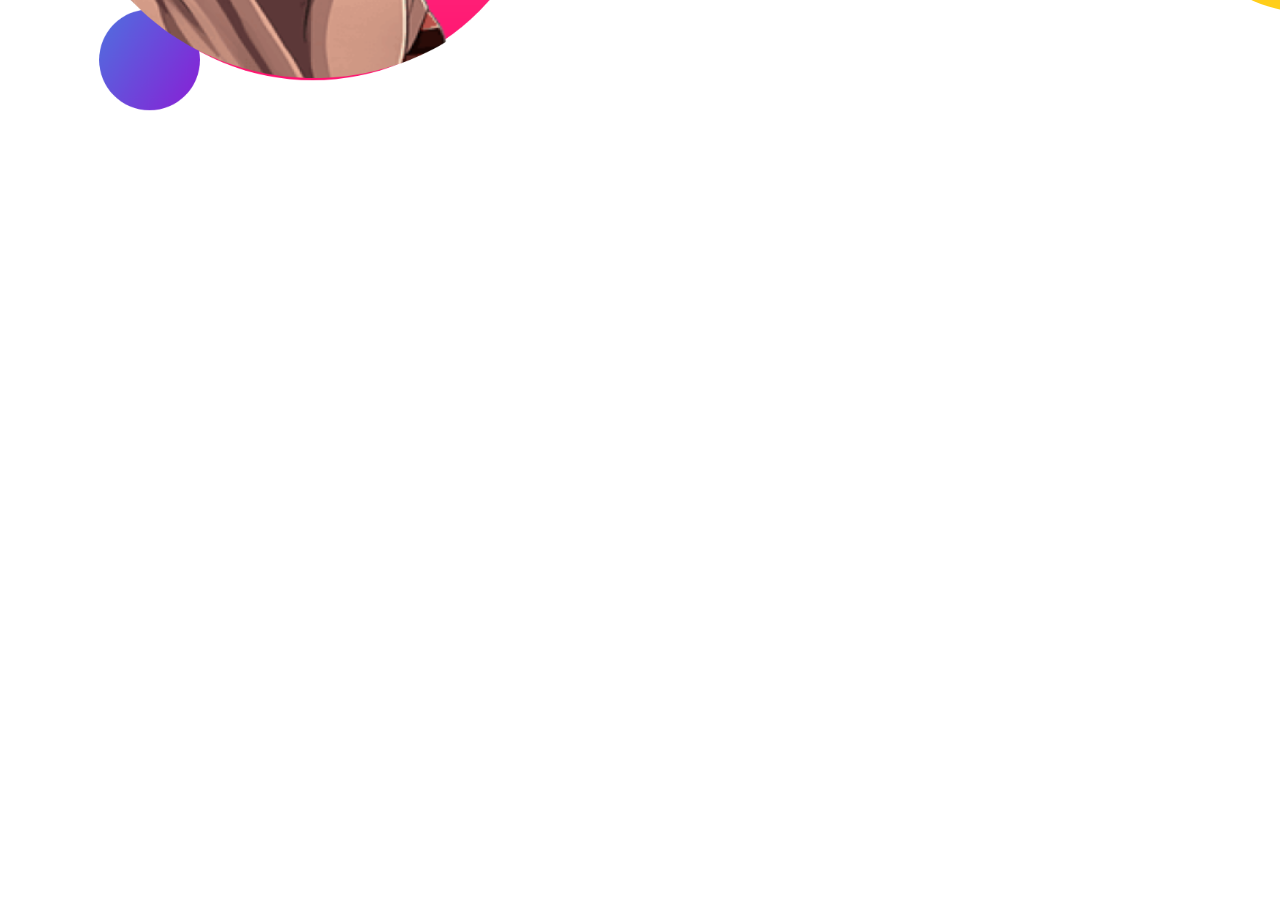
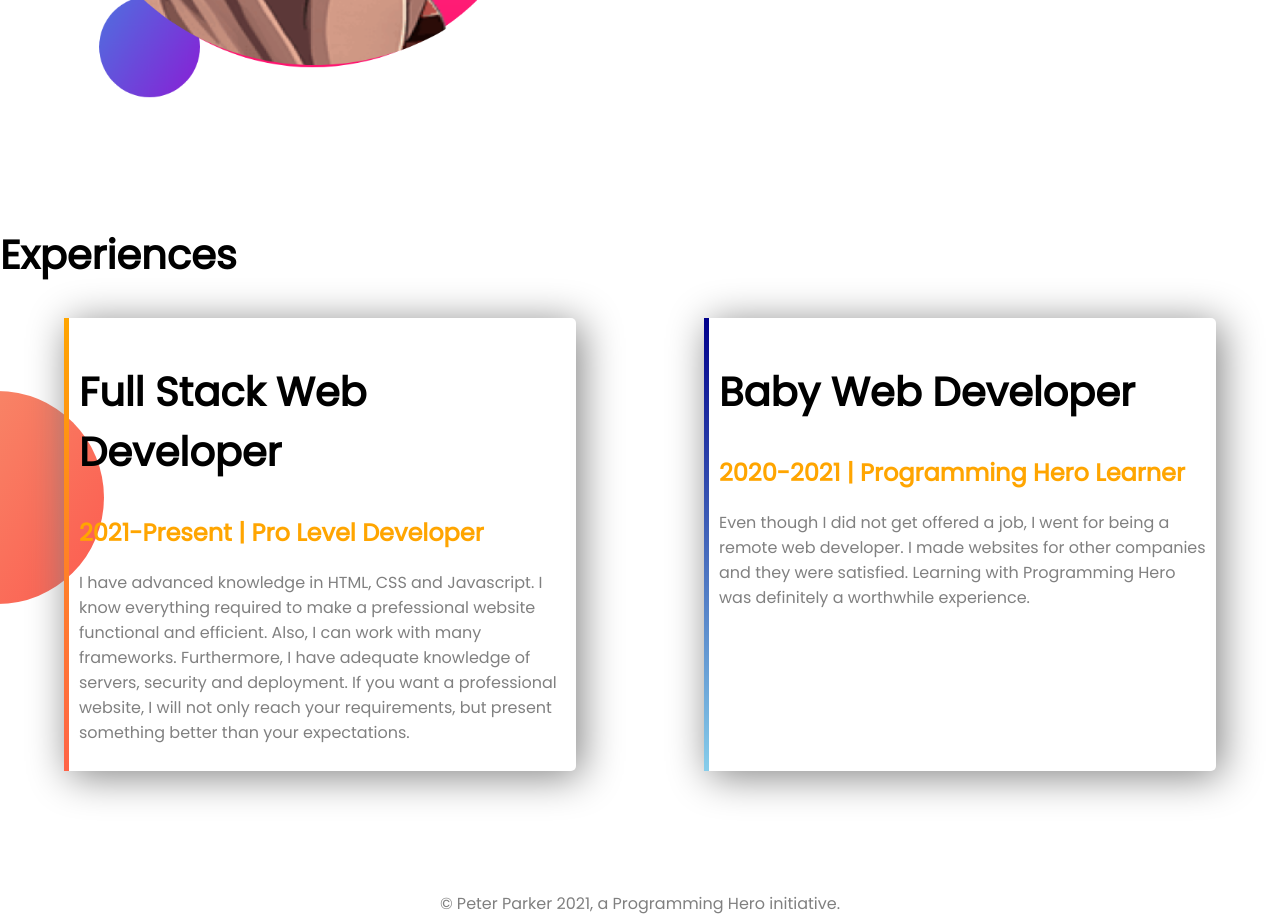
Before and after one commit to ranayesmeen/developer-portfolio, a plain HTML site: page index.html in a window 1280 px wide. Shown: the part 1049-1965 px from the top of the page. Before the commit the page ends 1287 px from the top, so only its background shows below. Drawn offline with Linux system fonts and the light colour scheme.

Commit message:
last-section

```diff
--- a/index.html
+++ b/index.html
@@ -13,7 +13,7 @@
 </head>
 
 <body>
-    <section class="bg1">
+    <section class="bg1 flexi">
         <div class="half-width">
             <h1>Welcome To</h1>
             <h1><span class="spanx">Rana Yesmeen's</span> Portfolio!</h1>
@@ -27,7 +27,7 @@
             <img src="images/girl1.png" alt="">
         </div>
     </section>
-    <section class="dream">
+    <section class="dream flexi">
         <div class="half-width">
             <img src="images/girl2.png" alt="">
         </div>
@@ -42,7 +42,35 @@
                 RESUME</a>
         </div>
     </section>
+    <section class="exp">
+        <h1>Experiences</h1>
+        <div class="flexi">
+            <div class="boxed warm-border">
+                <h1>Full Stack Web Developer</h1>
+                <h2 class="orangy">2021-Present | Pro Level Developer</h2>
+                <p>
+                    I have advanced knowledge in HTML, CSS and Javascript. I know everything required to make a
+                    prefessional
+                    website functional and efficient. Also, I can work with many frameworks. Furthermore, I have
+                    adequate
+                    knowledge of servers, security and deployment. If you want a professional website, I will not only
+                    reach
+                    your requirements, but present something better than your expectations.
+                </p>
+            </div>
+            <div class="boxed cool-border">
+                <h1>Baby Web Developer</h1>
+                <h2 class="orangy">2020-2021 | Programming Hero Learner</h2>
+                <p>Even though I did not get offered a job, I went for being a remote web developer. I made websites for
+                    other companies and they were satisfied. Learning with Programming Hero was definitely a worthwhile
+                    experience.</p>
+            </div>
+        </div>
+    </section>
 
 </body>
+<footer>
+    © Peter Parker 2021, a Programming Hero initiative.
+</footer>
 
 </html>
--- a/style.css
+++ b/style.css
@@ -2,8 +2,9 @@ body{
     font-family: 'Poppins', sans-serif;
     margin:0;
 }
+p{color:grey;}
 h1{
-    font-size: 50px;
+    font-size: 40px;
 }
 .spanx{
     color: orange;
@@ -17,7 +18,7 @@ h1{
     border-radius: 5px;
 
 }
-section{
+.flexi{
     display:flex;
     margin-bottom: 120px;;
 }
@@ -41,3 +42,33 @@ section{
     background-repeat: no-repeat;
     background-position:right;
 }
+.boxed{
+    margin-right:5%;
+    margin-left: 5%;
+    width: 45%;
+    border-radius:5px;
+    padding: 10px;
+    box-shadow: 5px 5px 40px gray;
+}
+.orangy{
+    color:orange;
+}
+.exp{
+    background-image: url(images/exp-bg.png);
+    background-repeat: no-repeat;
+    background-position: left;
+}
+.warm-border{
+    border-left:5px solid;
+  border-image: linear-gradient(orange, tomato)1;
+
+}
+.cool-border{
+    border-left:5px solid;
+  border-image: linear-gradient(darkblue, skyblue)1;
+}
+footer{
+    text-align: center;
+    color:gray;
+
+}
```
